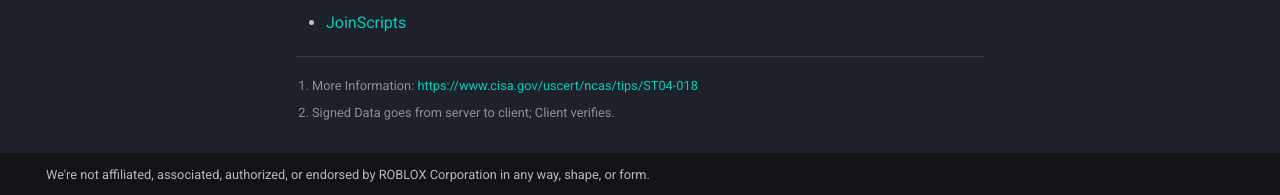
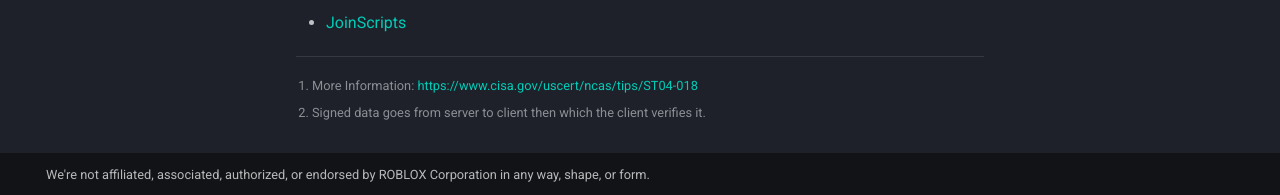
Before and after one commit to ROBLOX-Reverse-Engineering/RRE-Site, an MkDocs documentation site: the page built from docs/Client Security/Signatures.md, in a window 1280 px wide and 900 px high, scrolled down 665 px. Shown: the part 702-897 px from the top of the window. Built offline with MkDocs 1.6.1 and Material for MkDocs 9.7.7, drawn with Linux system fonts in a browser that asks for light colours.

Commit message:
Fix captilization and clarification

```diff
--- a/docs/Client Security/Signatures.md
+++ b/docs/Client Security/Signatures.md
@@ -41,4 +41,4 @@ Signature wrappers have differed between the years but here are the primary form
 - [JoinScripts](/Client Security/JoinScripts)
 
 [^1]: More Information: [https://www.cisa.gov/uscert/ncas/tips/ST04-018](https://www.cisa.gov/uscert/ncas/tips/ST04-018)
-[^2]: Signed Data goes from server to client; Client verifies.
+[^2]: Signed data goes from server to client then which the client verifies it.
```
